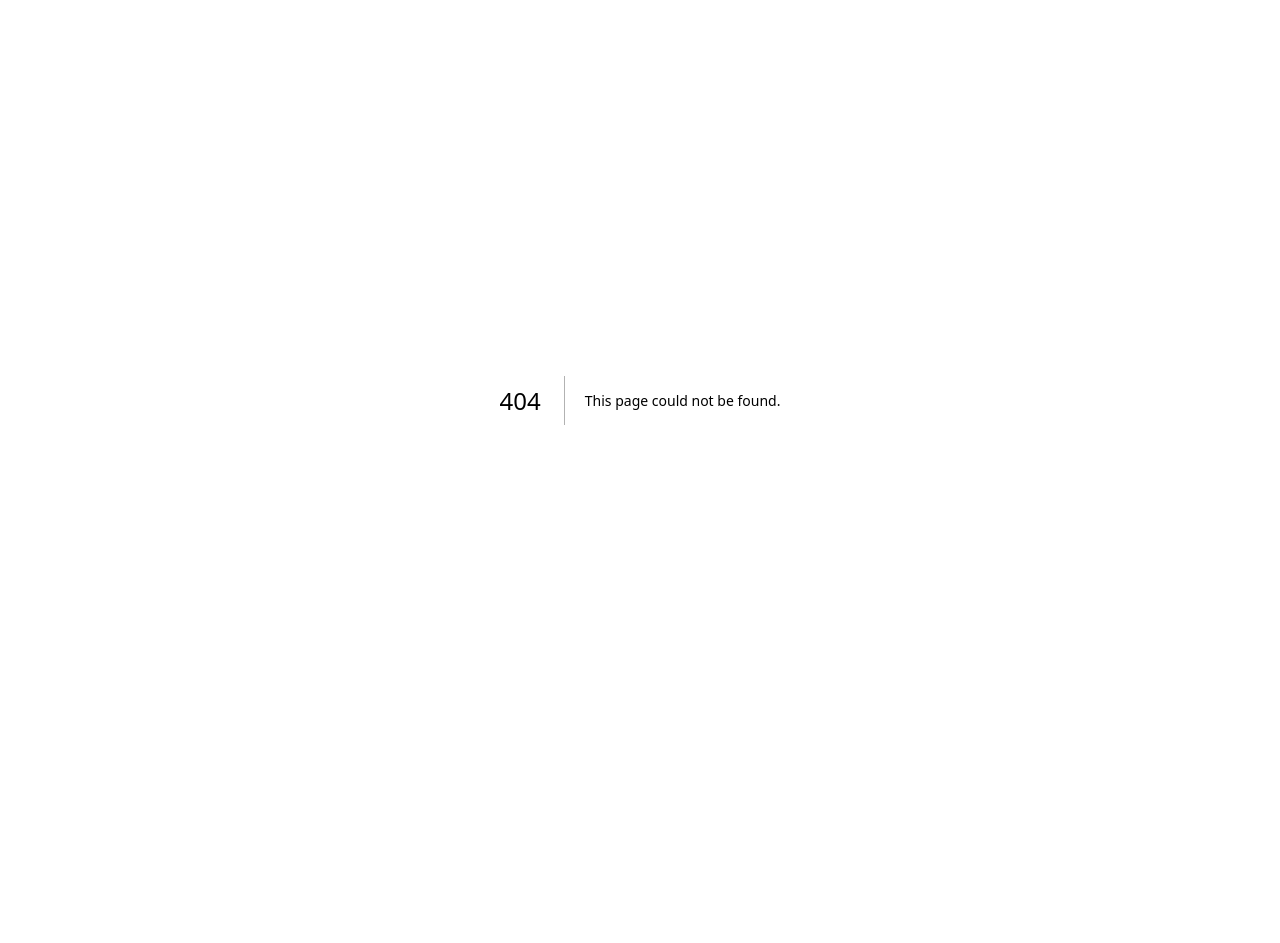
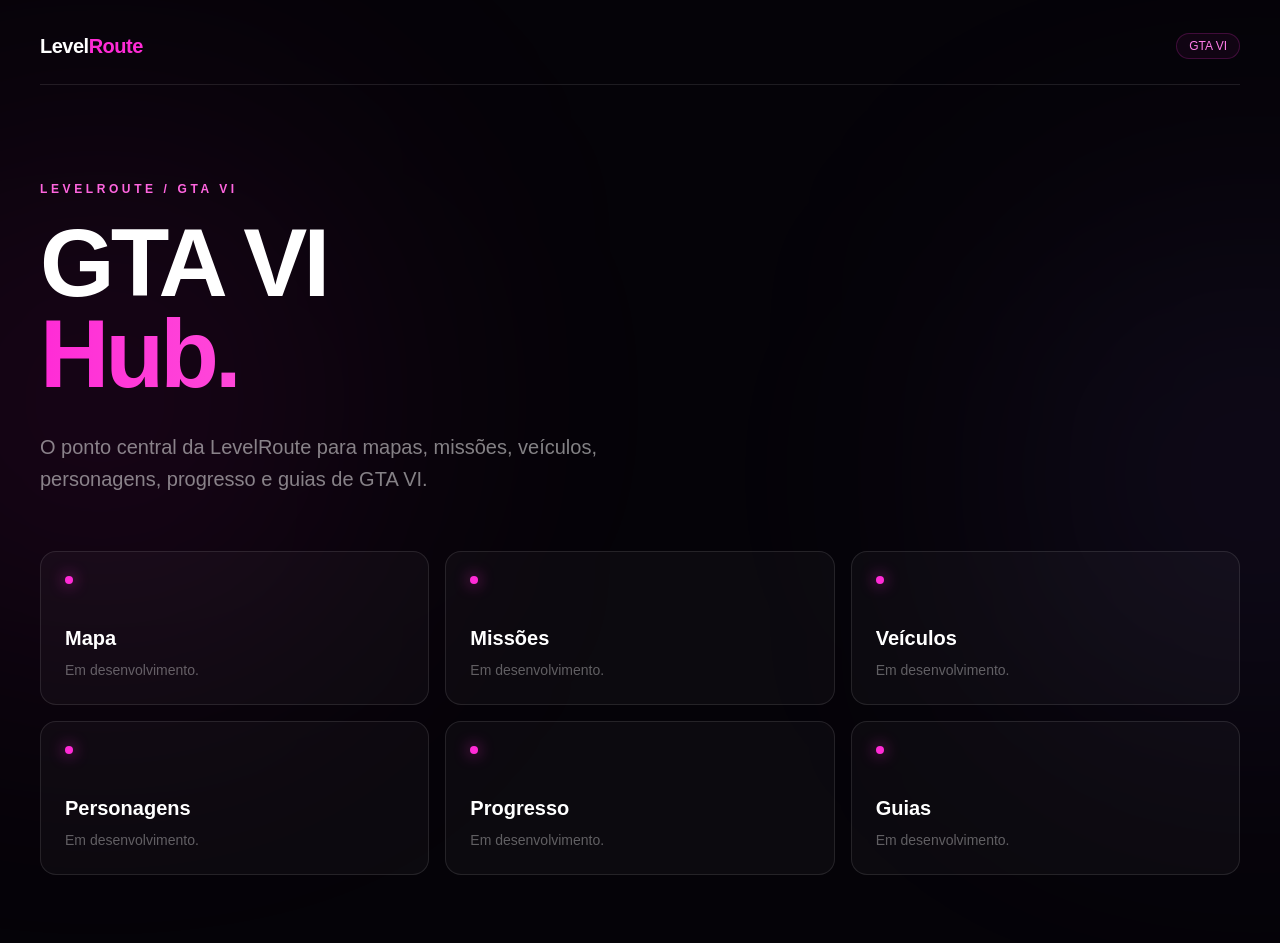
Before and after one commit to gabrielnegrao2/levelroute, a Next.js app: page /gta-vi in a window 1280 px wide. Before the commit this address had no page. Shown: the top 943 px of the page. Before the commit the page ends 800 px from the top, so only its background shows below. Built offline with nearby package versions, Linux system fonts and the light colour scheme.

Commit message:
build 0.0.4 - GTA VI page and hub navigation

```diff
--- /dev/null
+++ b/src/app/gta-vi/page.tsx
@@ -0,0 +1,82 @@
+import Link from "next/link";
+
+export default function GtaViPage() {
+  return (
+    <main className="min-h-screen bg-[#050308] text-white">
+      <div className="relative mx-auto min-h-screen max-w-7xl overflow-hidden px-6 py-8 md:px-10">
+        {/* Glows */}
+        <div className="pointer-events-none absolute left-[-150px] top-[150px] h-[500px] w-[500px] rounded-full bg-[#ff2bd6]/10 blur-[140px]" />
+        <div className="pointer-events-none absolute right-[-200px] top-[250px] h-[450px] w-[450px] rounded-full bg-[#9b6cff]/10 blur-[140px]" />
+
+        <header className="relative z-10 flex items-center justify-between border-b border-white/10 pb-6">
+          <Link
+            href="/"
+            className="text-xl font-bold tracking-tight"
+          >
+            Level
+            <span className="text-[#ff2bd6]">
+              Route
+            </span>
+          </Link>
+
+          <span className="rounded-full border border-[#ff2bd6]/20 bg-[#ff2bd6]/5 px-3 py-1 text-xs text-[#ff7ce8]">
+            GTA VI
+          </span>
+        </header>
+
+        <section className="relative z-10 py-24">
+          <p className="mb-5 text-xs font-bold tracking-[0.3em] text-[#ff65df]">
+            LEVELROUTE / GTA VI
+          </p>
+
+          <h1 className="max-w-5xl text-5xl font-black leading-[0.95] tracking-[-0.04em] md:text-7xl lg:text-8xl">
+            GTA VI
+            <span className="block bg-gradient-to-r from-[#ff2bd6] via-[#ff65df] to-[#9b6cff] bg-clip-text text-transparent">
+              Hub.
+            </span>
+          </h1>
+
+          <p className="mt-8 max-w-2xl text-lg leading-8 text-white/50 md:text-xl">
+            O ponto central da LevelRoute para mapas, missões, veículos,
+            personagens, progresso e guias de GTA VI.
+          </p>
+
+          <div className="mt-14 grid gap-4 md:grid-cols-2 lg:grid-cols-3">
+            {[
+              "Mapa",
+              "Missões",
+              "Veículos",
+              "Personagens",
+              "Progresso",
+              "Guias",
+            ].map((item) => (
+              <div
+                key={item}
+                className="rounded-2xl border border-white/10 bg-white/[0.03] p-6 transition hover:border-[#ff2bd6]/30 hover:bg-[#ff2bd6]/5"
+              >
+                <div className="mb-10 h-2 w-2 rounded-full bg-[#ff2bd6] shadow-[0_0_15px_rgba(255,43,214,0.8)]" />
+
+                <h2 className="text-xl font-bold">
+                  {item}
+                </h2>
+
+                <p className="mt-2 text-sm text-white/35">
+                  Em desenvolvimento.
+                </p>
+              </div>
+            ))}
+          </div>
+
+          <div className="mt-16">
+            <Link
+              href="/"
+              className="text-sm font-medium text-white/40 transition hover:text-[#ff65df]"
+            >
+              ← Voltar para LevelRoute
+            </Link>
+          </div>
+        </section>
+      </div>
+    </main>
+  );
+}
--- a/src/app/page.tsx
+++ b/src/app/page.tsx
@@ -1,11 +1,13 @@
+import Link from "next/link";
+
 import Countdown from "@/components/Countdown";
 import GtaHub from "@/components/GtaHub";
 
 export default function Home() {
   return (
-    <main className="min-h-screen scroll-smooth bg-[#050308] text-white">
+    <main className="min-h-screen bg-[#050308] text-white">
       <div className="relative mx-auto max-w-7xl overflow-hidden px-6 py-8 md:px-10">
-        {/* Glow de fundo */}
+        {/* Glows de fundo */}
         <div className="pointer-events-none absolute left-[-150px] top-[200px] h-[500px] w-[500px] rounded-full bg-[#ff2bd6]/10 blur-[140px]" />
 
         <div className="pointer-events-none absolute right-[-200px] top-[100px] h-[450px] w-[450px] rounded-full bg-[#8b5cf6]/10 blur-[140px]" />
@@ -13,13 +15,11 @@
         <header className="relative z-10 flex items-center justify-between border-b border-white/10 pb-6">
           <div className="text-xl font-bold tracking-tight">
             Level
-            <span className="text-[#ff2bd6]">
-              Route
-            </span>
+            <span className="text-[#ff2bd6]">Route</span>
           </div>
 
           <div className="rounded-full border border-[#ff2bd6]/20 bg-[#ff2bd6]/5 px-3 py-1 text-xs text-[#ff7ce8]">
-            BUILD 0.0.2
+            BUILD 0.0.3
           </div>
         </header>
 
@@ -42,16 +42,19 @@
             </p>
 
             <div className="mt-10 flex flex-wrap gap-4">
-              <a
-                href="#gta-hub"
+              <Link
+                href="/gta-vi"
                 className="rounded-xl bg-[#ff2bd6] px-6 py-3 font-bold text-black shadow-[0_0_30px_rgba(255,43,214,0.25)] transition hover:bg-[#ff65df] hover:shadow-[0_0_40px_rgba(255,43,214,0.4)]"
               >
                 Explorar GTA VI
+              </Link>
+
+              <a
+                href="#gta-hub"
+                className="rounded-xl border border-white/10 bg-white/5 px-6 py-3 font-medium text-white/70 transition hover:border-[#ff2bd6]/30 hover:bg-[#ff2bd6]/5 hover:text-white"
+              >
+                Ver recursos
               </a>
-
-              <button className="rounded-xl border border-white/10 bg-white/5 px-6 py-3 font-medium text-white/70 transition hover:border-[#ff2bd6]/30 hover:bg-[#ff2bd6]/5 hover:text-white">
-                Em breve
-              </button>
             </div>
 
             <Countdown />
```
